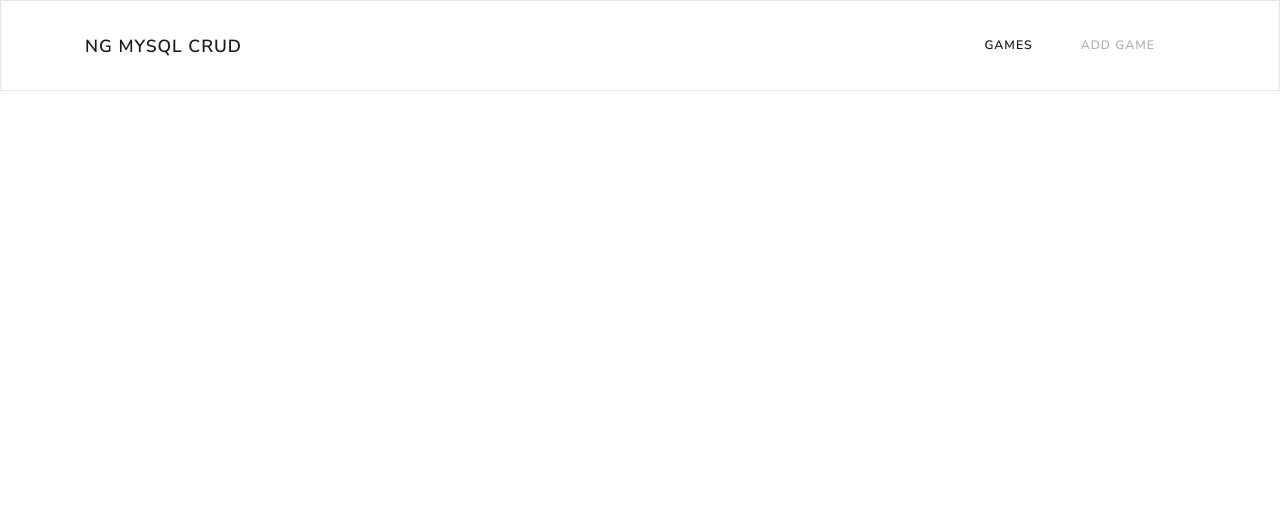
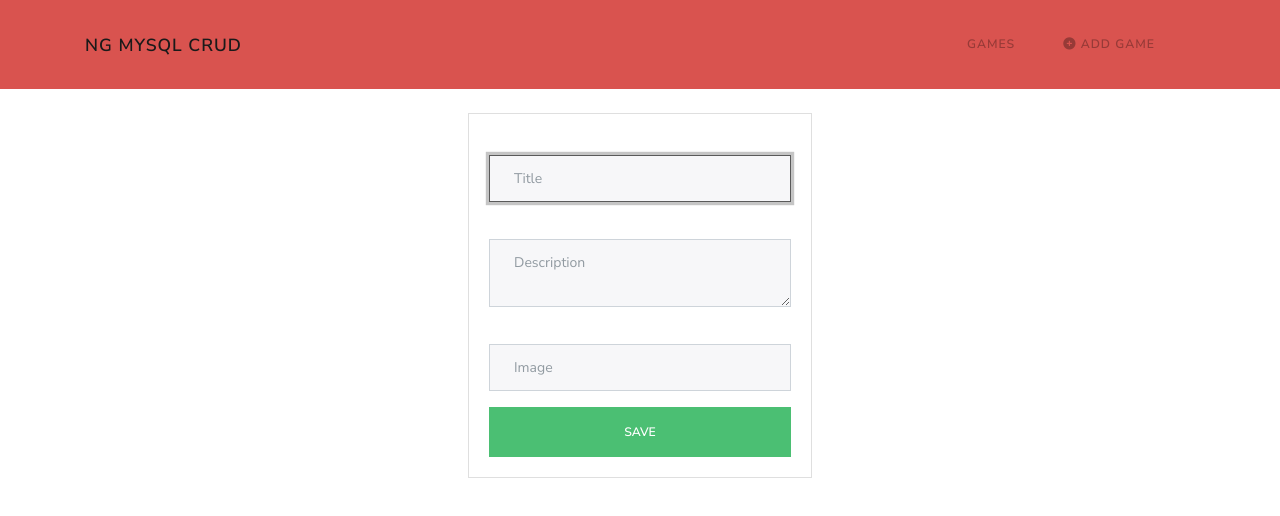
Before and after one commit to kkevin7/games_store_angular, an Angular app in the folder client/: page /games/add in a window 1280 px wide. Before the commit this address led to /. Shown: the top 516 px of the page. Built offline with nearby package versions, Linux system fonts and the light colour scheme.

Commit message:
Adding the form to creat new data

```diff
--- a/client/src/app/app.module.ts
+++ b/client/src/app/app.module.ts
@@ -1,6 +1,7 @@
 import { BrowserModule } from '@angular/platform-browser';
 import { NgModule } from '@angular/core';
 import {HttpClientModule} from '@angular/common/http';
+import {FormsModule} from '@angular/forms';
 
 import { AppRoutingModule } from './app-routing.module';
 import { AppComponent } from './app.component';
@@ -20,7 +21,8 @@ import { GamesService} from './services/games.service';
   imports: [
     BrowserModule,
     AppRoutingModule,
-    HttpClientModule
+    HttpClientModule,
+    FormsModule
   ],
   providers: [
     GamesService
--- a/client/src/app/components/game-form/game-form.component.html
+++ b/client/src/app/components/game-form/game-form.component.html
@@ -1 +1,21 @@
-<p>game-form works!</p>
+<div class="col-md-4 offset-md-4">
+    <div class="card">
+        <div class="card-body">
+            <form>
+                <div class="form-group">
+                    <label for=""></label>
+                    <input type="text" class="form-control" name="title" [(ngModel)]="game.title" placeholder="Title" autofocus>
+                </div>
+                <div class="form-group">
+                    <label for=""></label>
+                    <textarea class="form-control" name="description" [(ngModel)]="game.description" placeholder="Description" rows="2"></textarea>
+                </div>
+                <div class="form-group">
+                    <label for=""></label>
+                    <input type="url" class="form-control" name="image" [(ngModel)]="game.image" placeholder="Image">
+                </div>
+                <button type="button" class="btn btn-success btn-block" (click)="saveNewGame()">Save</button>
+            </form>
+        </div>
+    </div>
+</div>
--- a/client/src/app/components/game-form/game-form.component.ts
+++ b/client/src/app/components/game-form/game-form.component.ts
@@ -1,4 +1,6 @@
-import { Component, OnInit } from '@angular/core';
+import { Component, OnInit, HostBinding } from '@angular/core';
+import { Game } from 'src/app/models/Game';
+import {GamesService} from '../../services/games.service';
 
 @Component({
   selector: 'app-game-form',
@@ -7,9 +9,24 @@ import { Component, OnInit } from '@angular/core';
 })
 export class GameFormComponent implements OnInit {
 
-  constructor() { }
+  //this instruction add "div row" inside the component
+  @HostBinding('class') classes = 'row';
+
+  game: Game = {
+    id: 0,
+    title: '',
+    description: '',
+    image: '',
+    created_at: new Date()
+  };
+
+  constructor(private gamesService: GamesService) { }
 
   ngOnInit() {
   }
 
+  saveNewGame(){
+    console.log(this.game);
+  }
+
 }
--- a/client/src/app/components/navigation/navigation.component.html
+++ b/client/src/app/components/navigation/navigation.component.html
@@ -1,17 +1,19 @@
-<nav class="navbar navbar-expand-sm navbar-light bg-light">
+<nav class="navbar navbar-expand-sm navbar-light bg-danger">
     <div class="container">
-        <a class="navbar-brand" href="#">NG MySQL CRUD</a>
+        <a class="navbar-brand" [routerLink]="['/']"  >NG MySQL CRUD</a>
     <button class="navbar-toggler d-lg-none" type="button" data-toggle="collapse" data-target="#collapsibleNavId" aria-controls="collapsibleNavId"
         aria-expanded="false" aria-label="Toggle navigation">
         <span class="navbar-toggler-icon"></span>
     </button>
     <div class="collapse navbar-collapse" id="collapsibleNavId">
         <ul class="navbar-nav ml-auto mt-2 mt-lg-0">
-            <li class="nav-item active">
-                <a class="nav-link" href="/games">Games <span class="sr-only">(current)</span></a>
+            <li class="nav-item ">
+                <a class="nav-link" [routerLink]="['/games']" routerLinkActive="router-link-active" >Games </a>
             </li>
             <li class="nav-item">
-                <a class="nav-link" href="/games">ADD Game</a>
+                <a class="nav-link" [routerLink]="['/games/add']"  routerLinkActive="router-link-active" >
+                    <i class="fas fa-plus-circle"></i>
+                    ADD Game</a>
             </li>
         </ul>
 
```
Also changed, not shown: client/src/app/app-routing.module.ts (+7 -0 lines).
